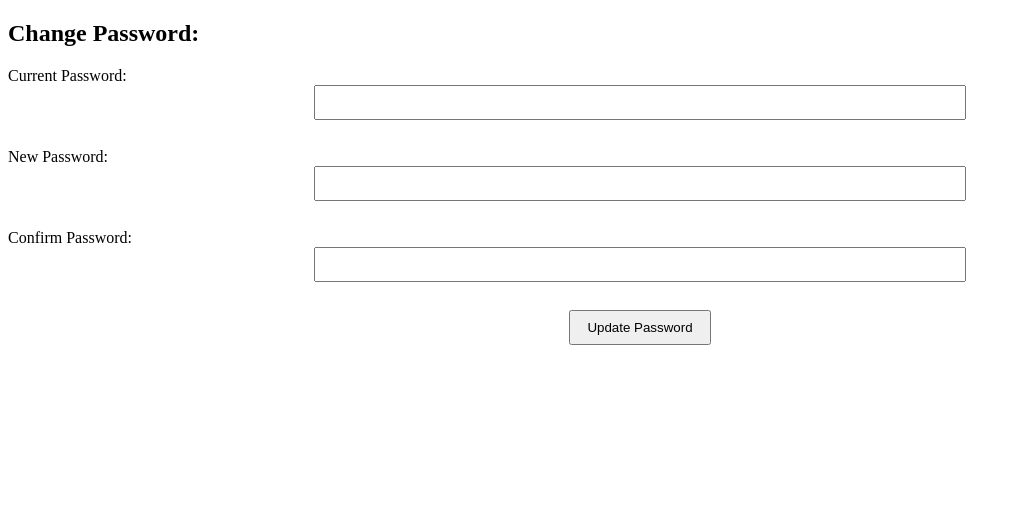
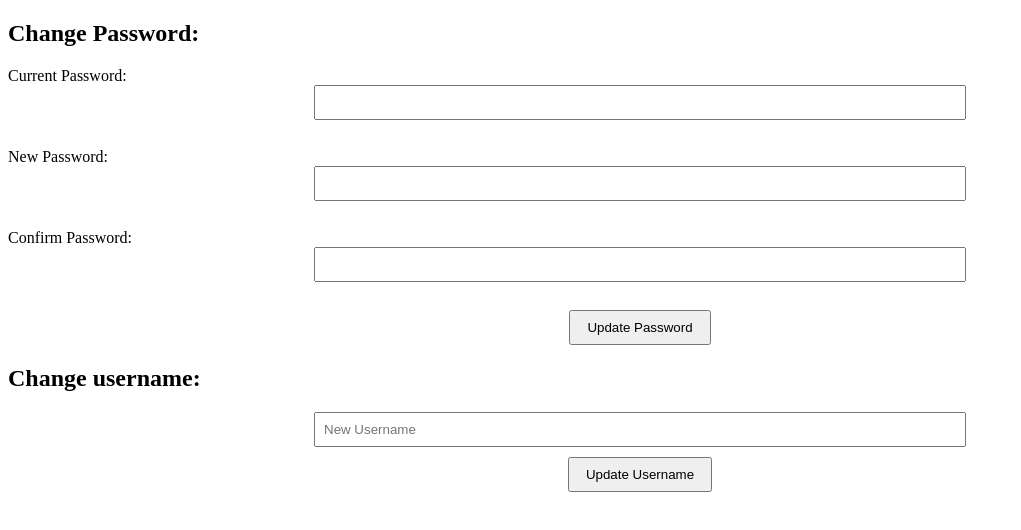
Before and after one commit to YoussefGUERAI/Forum-App, a Vue app: page /profile in a window 1280 px wide. Shown: the top 530 px of the page, without its empty margins (0-1021 px from the left). Built offline with nearby package versions, Linux system fonts and the light colour scheme; no server answers.

Commit message:
add update username feature

```diff
--- a/src/views/UserView.vue
+++ b/src/views/UserView.vue
@@ -3,7 +3,7 @@
       <nav-bar></nav-bar>
       <h2 >Profile</h2>
       <p class="profile"><strong>Email:</strong> {{ user.email }}</p>
-      <p class="profile"><strong>Name:</strong> {{ user.displayName || "Not set" }}</p>
+      <p class="profile"><strong>Name:</strong> {{ displayName || "Not set" }}</p>
       <img v-if="user.photoURL" :src="user.photoURL" alt="Profile Picture" width="100" />
     </div>
 
@@ -20,23 +20,37 @@
 
       <button @click="updatePassword">Update Password</button>
     </div>
+    <h2>Change username:</h2>
+    <div>
+        <input type="text" v-model="newUserName" placeholder="New Username">
+        <button @click="updateUserName">Update Username</button>
+        <p>{{ usernameError }}</p>
+    </div>
   </template>
 
   <script setup>
   import NavBar from "@/components/NavBar.vue";
   import { ref, onMounted } from "vue";
   import { auth } from "@/firebase/config";
-  import firebase from "firebase/app"; // you need this for EmailAuthProvider
+  import firebase from "firebase/app";
+  import { db } from "@/firebase/config";
+  import { useRouter } from "vue-router";
+
 
   const user = ref(null);
+  const displayName = ref("");
   const currentPassword = ref("");
   const newPassword = ref("");
   const confirmPassword = ref("");
+  const newUserName = ref("");
+  const usernameError = ref("");
+  const router = useRouter();
 
   onMounted(() => {
     auth.onAuthStateChanged(current => {
       if (current) {
         user.value = current;
+        displayName.value = current.displayName;
       }
     });
   });
@@ -64,6 +78,63 @@
       alert("Failed to update password: " + error.message);
     }
   };
+
+  const updateUserName = async () => {
+    usernameError.value = "";
+
+    let takens = ref([]);
+    await db.collection("users").get().then((snapshot) => {
+      snapshot.forEach((doc) => {
+        takens.value.push(doc.data().name);
+      })
+    });
+
+    if (newUserName.value === "") {
+      usernameError.value = "Username cannot be empty!";
+      return;
+    }
+    else if (takens.value.includes(newUserName.value)) {
+      usernameError.value = "Username already taken!";
+      return;
+    }
+    else if (newUserName.value.length < 3) {
+      usernameError.value = "Username must be at least 3 characters long!";
+      return;
+    }
+    else if (newUserName.value.length > 20) {
+      usernameError.value = "Username must be at most 20 characters long!";
+      return;
+    }
+    else if (!/^[a-zA-Z0-9]+$/.test(newUserName.value)) {
+      usernameError.value = "Username can only contain letters and numbers!";
+      return;
+    }
+
+    else{
+
+      try{
+
+        const userRef = db.collection("users").doc(user.value.uid);
+        await userRef.update({
+          name: newUserName.value
+        })
+
+        await auth.currentUser.updateProfile({
+          displayName: newUserName.value
+        })
+       displayName.value = newUserName.value;
+        alert("Username updated successfully!");
+
+        router.push('/profile');
+      }
+      catch (error) {
+        console.error("Error updating username:", error.message);
+        alert("Failed to update username: " + error.message);
+      }
+
+
+    }
+  }
   </script>
 <style scoped>
 
```
